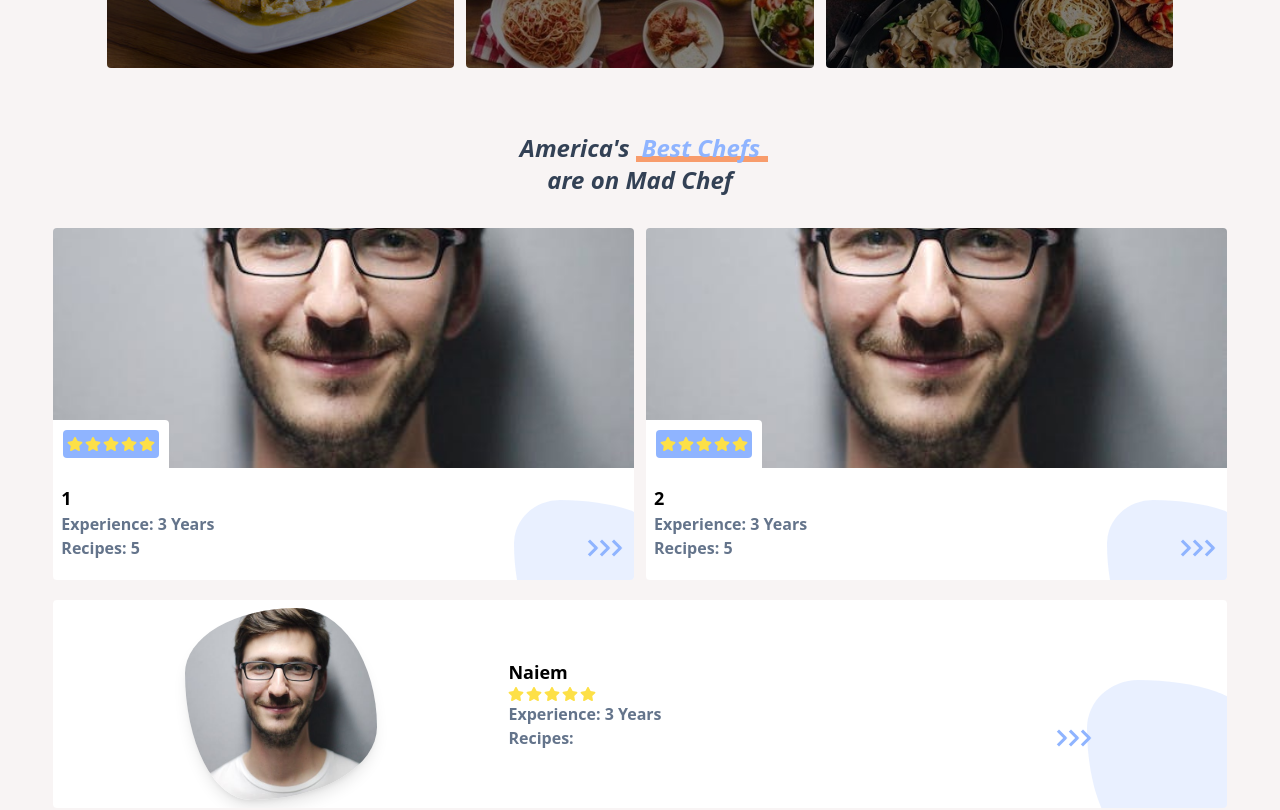
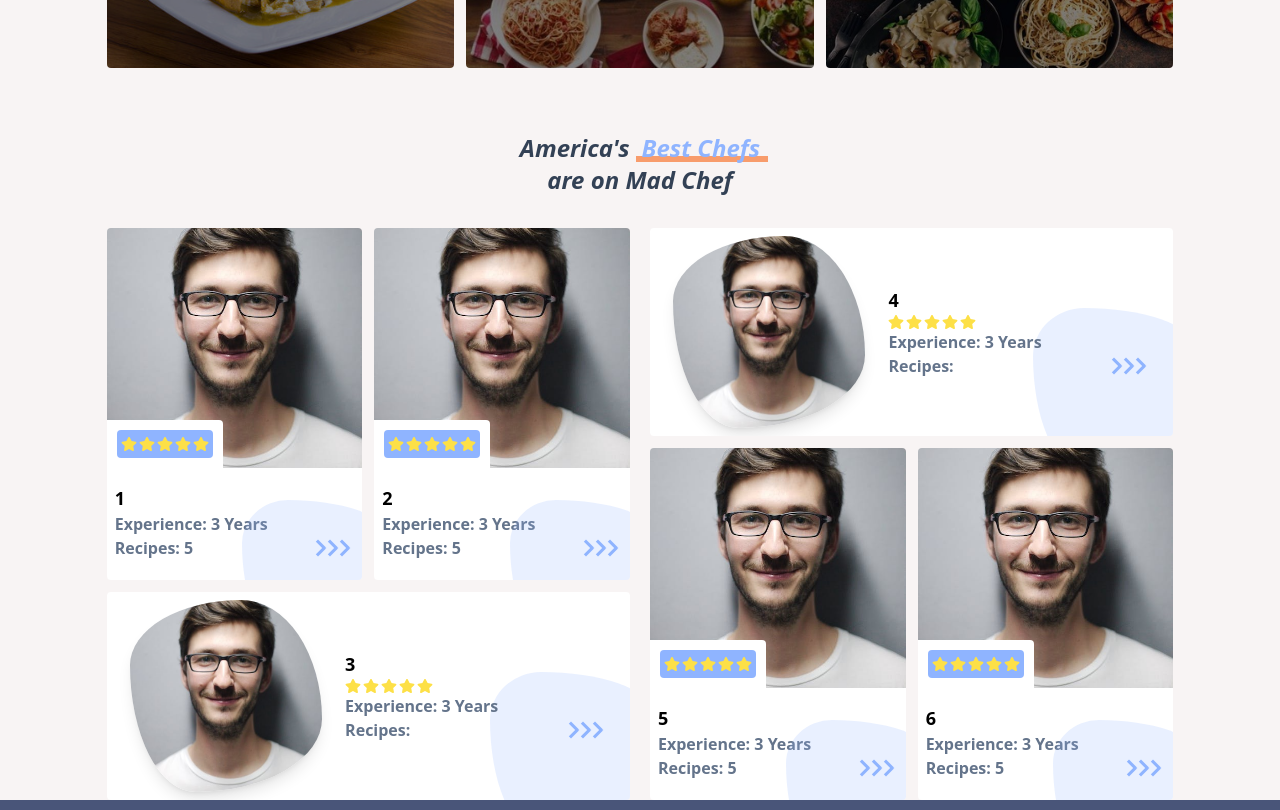
Before and after one commit to MohammadNaiem65/mad-chef-client, a React (Vite) app: page / in a window 1280 px wide. Shown: the part 740-1550 px from the top of the page. Built offline with nearby package versions, Linux system fonts and the light colour scheme.

Commit message:
Updated: made the TopChefs section responsive for larger devices

```diff
--- a/src/components/Home/TopChefs/HorizontalCard.jsx
+++ b/src/components/Home/TopChefs/HorizontalCard.jsx
@@ -32,7 +32,7 @@ export default function HorizontalCard({ e }) {
 
 				{/* content */}
 				<div className='w-1/2 text-slate-500'>
-					<p className='text-lg font-semibold text-black'>{name}</p>
+					<p className='text-lg font-semibold text-black'>{e}</p>
 					<p className='text-yellow-300 flex items-center gap-[2px]'>
 						{rating && <Rating rating={rating} />}
 					</p>
--- a/src/components/Home/TopChefs/TopChefs.jsx
+++ b/src/components/Home/TopChefs/TopChefs.jsx
@@ -5,7 +5,7 @@ const arr = [1, 2, 3, 4, 5, 6];
 
 export default function TopChefs() {
 	return (
-		<section className='md:w-11/12 mt-16 md:mx-auto relative'>
+		<section className='md:w-11/12 lg:w-10/12 mt-16 md:mx-auto relative'>
 			{/* Section title */}
 			<h2 className='text-2xl text-center text-slate-700 font-semibold font-Vollokornn italic relative transform z-10'>
 				America&apos;s
@@ -17,9 +17,9 @@ export default function TopChefs() {
 			</h2>
 
 			{/* Section content */}
-			<section className='mt-8 px-5 md:px-0 flex flex-col gap-y-5'>
+			<section className='mt-8 px-5 md:px-0 flex flex-col lg:flex-row gap-y-5 lg:gap-x-5'>
 				{/* Left side container */}
-				<div className='grid md:grid-cols-2 gap-y-5 md:gap-x-3'>
+				<div className='lg:w-1/2 grid md:grid-cols-2 gap-y-5 md:gap-x-3 lg:gap-y-3'>
 					{arr.slice(0, 2).map((e) => (
 						<VerticalCard key={e} e={e} />
 					))}
@@ -27,7 +27,7 @@ export default function TopChefs() {
 					<HorizontalCard e={arr[2]} />
 				</div>
 				{/* Right side container */}
-				<div className='grid md:grid-cols-2 gap-y-5 md:gap-x-3'>
+				<div className='lg:w-1/2 grid md:grid-cols-2 gap-y-5 md:gap-x-3 lg:gap-y-3'>
 					<HorizontalCard e={arr[3]} />
 
 					{arr.slice(4).map((e) => (
```
